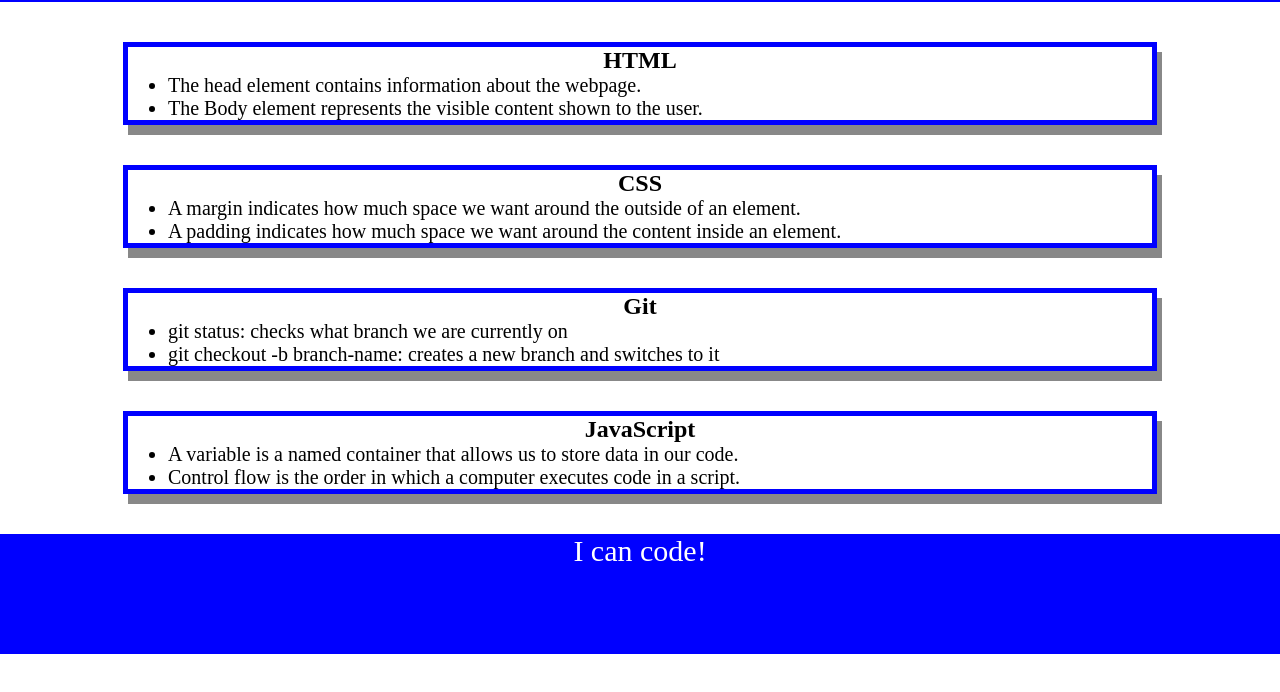
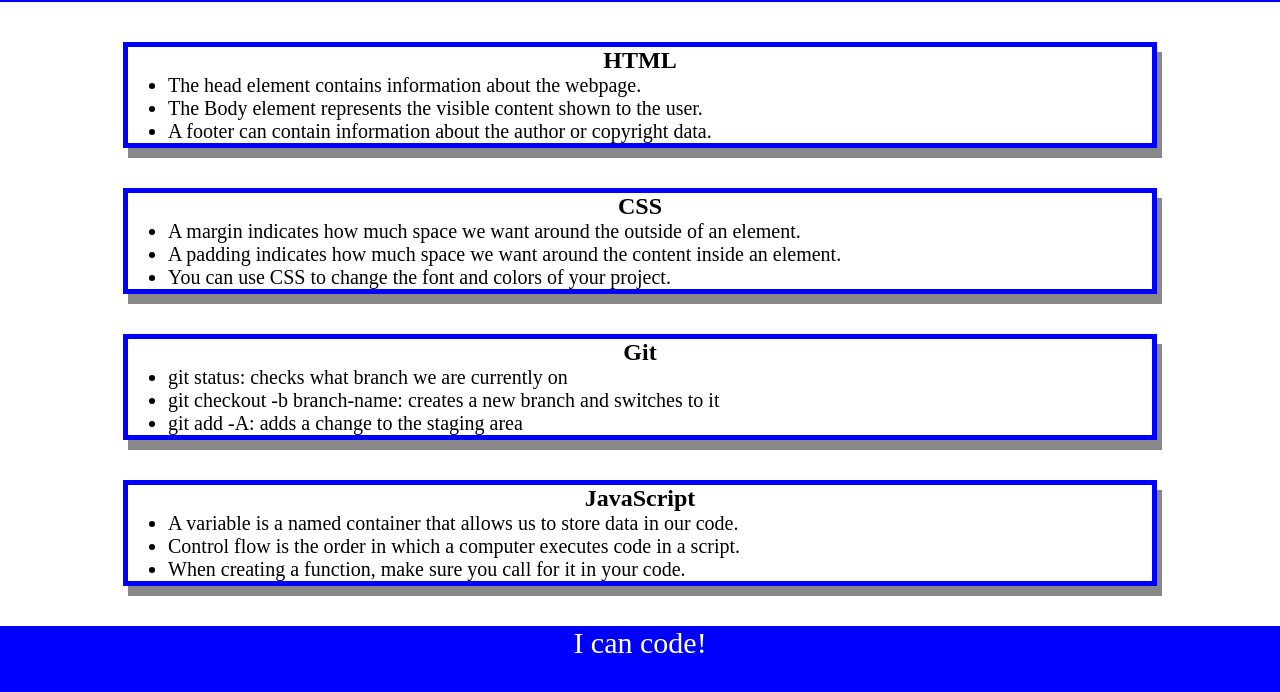
Before and after one commit to physixkz/prework-study-guide, a plain HTML site: page index.html in a window 1280 px wide. Shown: the part 118-810 px from the top of the page. Drawn offline with Linux system fonts and the light colour scheme.

Commit message:
updated index.html

```diff
--- a/index.html
+++ b/index.html
@@ -19,6 +19,7 @@
         <ul>
           <li>The head element contains information about the webpage.</li>
           <li>The Body element represents the visible content shown to the user.</li>
+          <li>A footer can contain information about the author or copyright data.</li>
         </ul>
       </section>
 
@@ -27,6 +28,7 @@
         <ul>
           <li>A margin indicates how much space we want around the outside of an element.</li>
           <li>A padding indicates how much space we want around the content inside an element.</li>
+          <li>You can use CSS to change the font and colors of your project.</li>
         </ul>
       </section>
 
@@ -35,6 +37,7 @@
         <ul>
           <li>git status: checks what branch we are currently on</li>
           <li>git checkout -b branch-name: creates a new branch and switches to it</li>
+          <li>git add -A: adds a change to the staging area</li>
         </ul>
       </section>
 
@@ -43,6 +46,7 @@
         <ul>
           <li>A variable is a named container that allows us to store data in our code.</li>
           <li>Control flow is the order in which a computer executes code in a script.</li>
+          <li>When creating a function, make sure you call for it in your code.</li>
         </ul>
       </section>
     </main>
```
